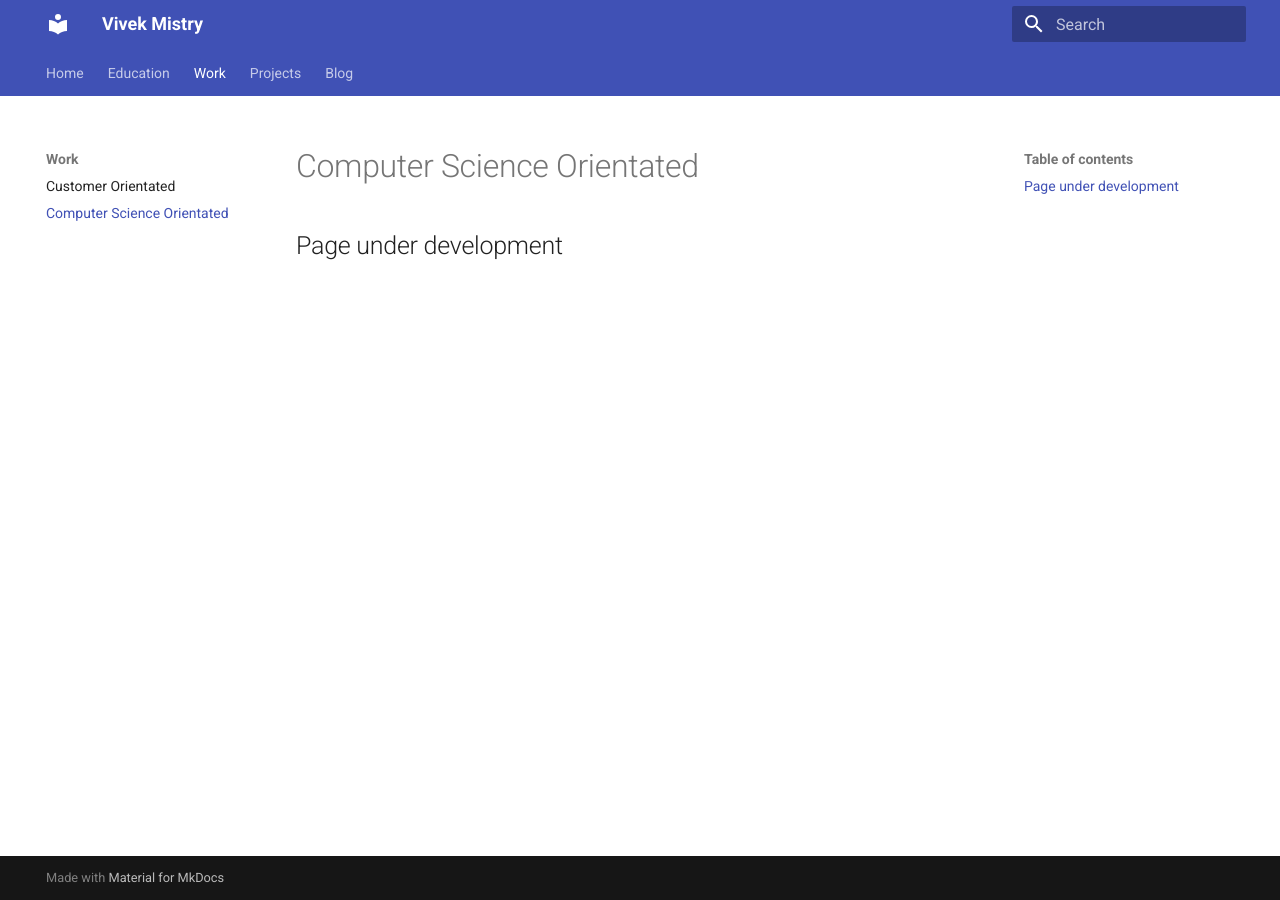
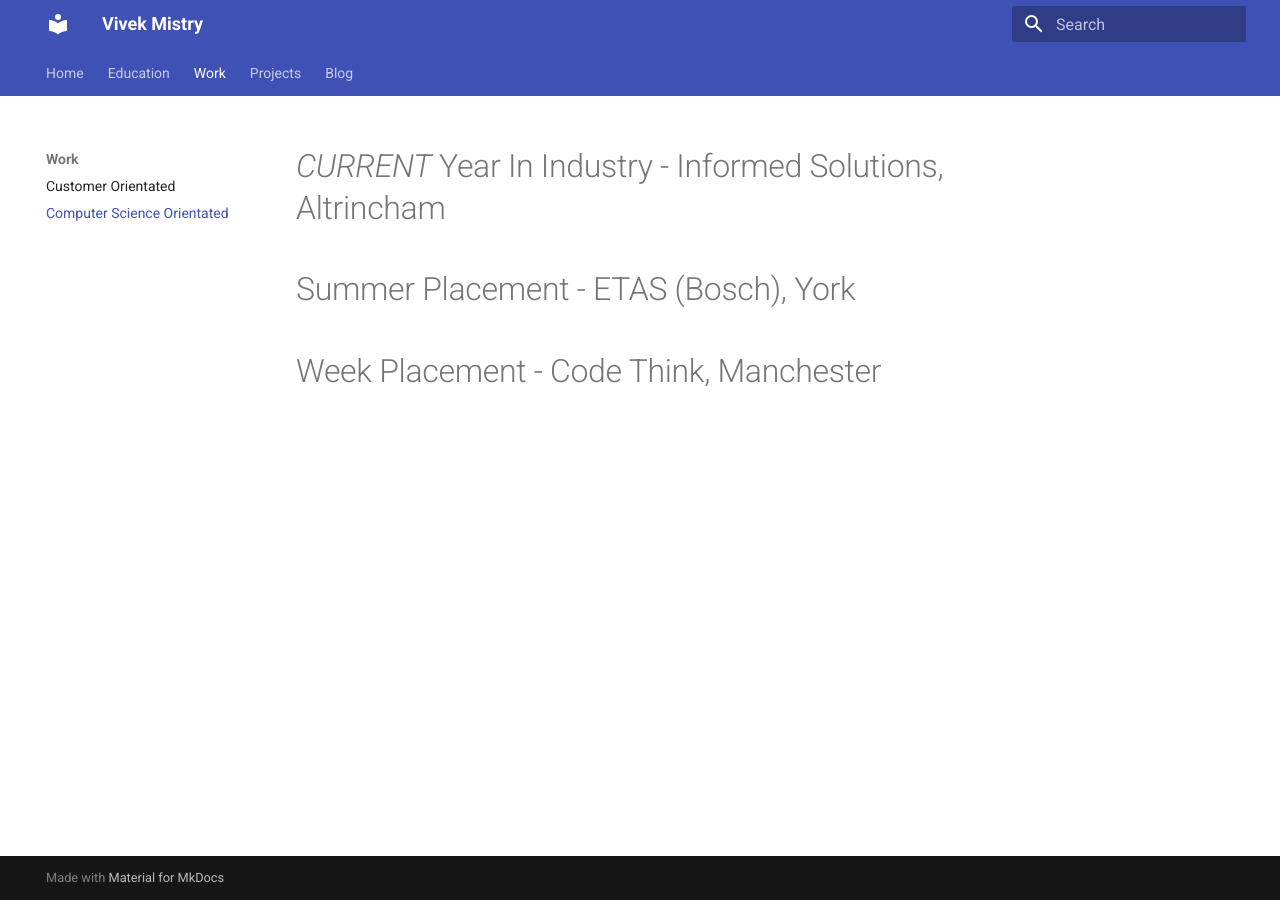
Before and after one commit to mistryvivek/mistryvivek.github.io, an MkDocs documentation site: the page built from docs/work-cs.md, in a window 1280 px wide. Built offline with MkDocs 1.6.1 and Material for MkDocs 9.7.7, drawn with Linux system fonts in a browser that asks for light colours.

```diff
--- a/docs/blogs.md
+++ b/docs/blogs.md
@@ -1 +1 @@
-## Page under development - coming soon
+# Welcome to My Website - 6th May
--- a/docs/work-cs.md
+++ b/docs/work-cs.md
@@ -1 +1,5 @@
-## Page under development
+# *CURRENT* Year In Industry - Informed Solutions, Altrincham
+
+# Summer Placement - ETAS (Bosch), York
+
+# Week Placement - Code Think, Manchester
```
Also changed, not shown: docs/education.md (+3 -1 lines), docs/work-customer.md (+5 -1 lines), 2 other files.
